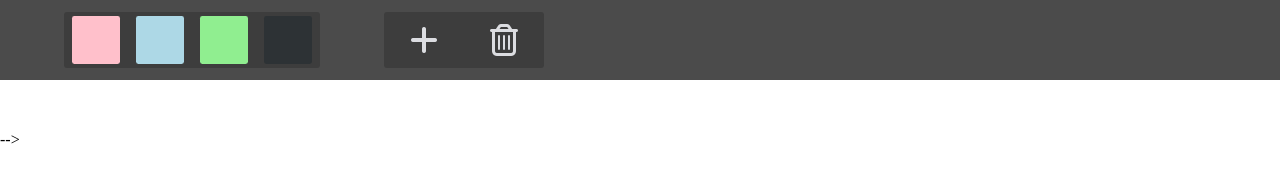
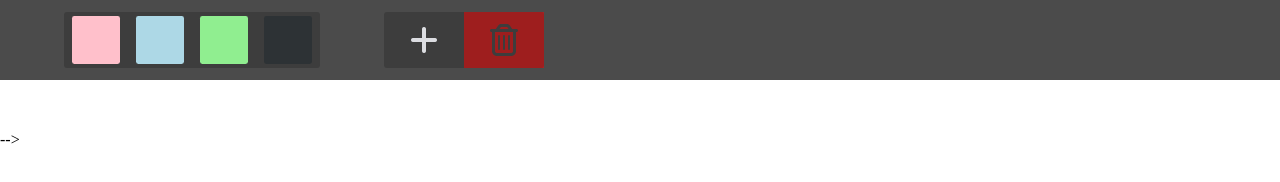
Before and after one commit to AnirudhaPatil-1/JIRA-ticket-management, a plain HTML site: page index.html in a window 1280 px wide. Both pictures are taken after a click on the element 504 px from the left and 40 px from the top of the page. Drawn offline with Linux system fonts and the light colour scheme.

Commit message:
added the UI features

```diff
--- a/script.js
+++ b/script.js
@@ -15,6 +15,8 @@ let removeFlag = false;
 
 let lockClass = "fa-lock";
 let unlockClass = "fa-lock-open";
+
+let removeButtonActive = false;
 
 
 // toolBoxColors.forEach((ToolBoxColor) => {
@@ -95,6 +97,13 @@ addBtn.addEventListener("click", (e) => {
 })
 
 removeBtn.addEventListener("click", (e) => {
+    removeButtonActive = !removeButtonActive
+    if(removeButtonActive == true){
+        removeBtn.classList.add("remove-button-active");
+    }else{
+        removeBtn.classList.remove("remove-button-active");
+    }
+
     removeFlag = !removeFlag;
 })
 
@@ -120,6 +129,13 @@ function createTicket(ticketColor, ticketTask, ticketID){
                 <i class="fa-solid fa-lock"></i>
             </div>
     `;
+    // if(ticketTask == ""){
+    //     alert("Please enter text:");
+
+    // }
+    // else{
+    //     mainCont.appendChild(ticketCont);
+    // }
     mainCont.appendChild(ticketCont);
 
     //Create object of ticket and add to array
--- a/style.css
+++ b/style.css
@@ -25,6 +25,8 @@ body{
     display: flex;
     justify-content: space-around;
     align-items: center;
+    /* padding: 1rem 0 1rem 0; */
+
 }
 .action-btn-cont{
     height: 3.5rem;
@@ -41,12 +43,21 @@ body{
     font-size: 2rem;
     color: #dcdde1;
 }
-.add-btn:hover, .remove-btn:hover{
+.add-btn:hover, .remove-btn:hover, .remove-button-active{
     /* background-color: #485460 ; */
     background-color: whitesmoke;
     cursor: pointer;
     color: #3d3d3d;
     opacity: 0.5;
+}
+.remove-button-active{
+    /* background-color: #485460 ; */
+    /* background-color: whitesmoke; */
+    /* background-color: #eb2f06; */
+    background-color: red;
+    cursor: pointer;
+    color: #3d3d3d;
+    /* opacity: 0.5; */
 }
 /* .remove-btn:hover{
     background-color: #485460;
@@ -62,6 +73,7 @@ body{
     background-color: pink;
     cursor: pointer;
     border-radius: 5%;
+
 
 }
 .lightblue{
```
